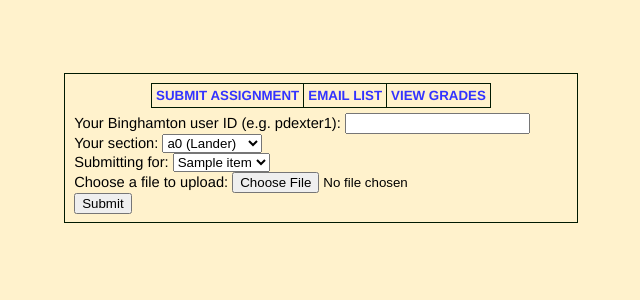
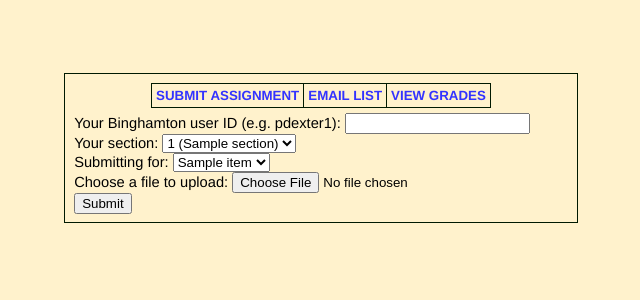
Before and after one commit to xtfc/pyboard, a Flask app: template templates/index.html in a window 1280 px wide. Shown: the top 300 px of the page, without its empty margins (319-959 px from the left). Run offline with Flask 2, Linux system fonts and the light colour scheme; the template is opened without the code that fills it: most values are stand-ins (such as "Sample title", 1, 10 or a date in 2020).

Commit message:
Decouple section list

```diff
--- a/main.py
+++ b/main.py
@@ -128,7 +128,10 @@ def upload():
 			output=output)
 	else:
 		assignments = sorted([line.strip() for line in open('assignments') if line.strip()])
-		return render_template('index.html', title='Submit', assignments=assignments)
+		sections = sorted([line.strip().split('\t') for line in open('sections') if line.strip()])
+		return render_template('index.html', title='Submit',
+			sections = sections,
+			assignments = assignments)
 
 def get_submissions(section, assignment):
 	pdir = os.path.abspath(os.curdir)
--- a/templates/index.html
+++ b/templates/index.html
@@ -3,13 +3,23 @@
 	<form enctype="multipart/form-data" action="/" method="POST" onsubmit="return validate();" name="submission">
 		<input type="hidden" name="MAX_FILE_SIZE" value="5000000">
 		Your Binghamton user ID (e.g. pdexter1): <input name="id" type="text"><br>
-		Your section: <select name="section"><option value="a0" selected="selected">a0 (Lander)</option><option value="b1">b1 (Williams)</option></select><br>
-		Submitting for: <select name="ass">
+
+		Your section:
+		<select name="section">
+			{% for section in sections %}
+				<option value="{{ section[0] }}">{{ section[0] }} ({{ section[1] }})</option>
+			{% endfor %}
+		</select><br>
+
+		Submitting for:
+		<select name="ass">
 			{% for item in assignments %}
 				<option value="{{ item }}">{{ item }}</option>
 			{% endfor %}
 		</select><br>
+
 		Choose a file to upload: <input name="file" type="file"><br>
+
 		<input type="submit" value="Submit">
 	</form>
 {% endblock %}
```
Also changed, not shown: 2 other files.
